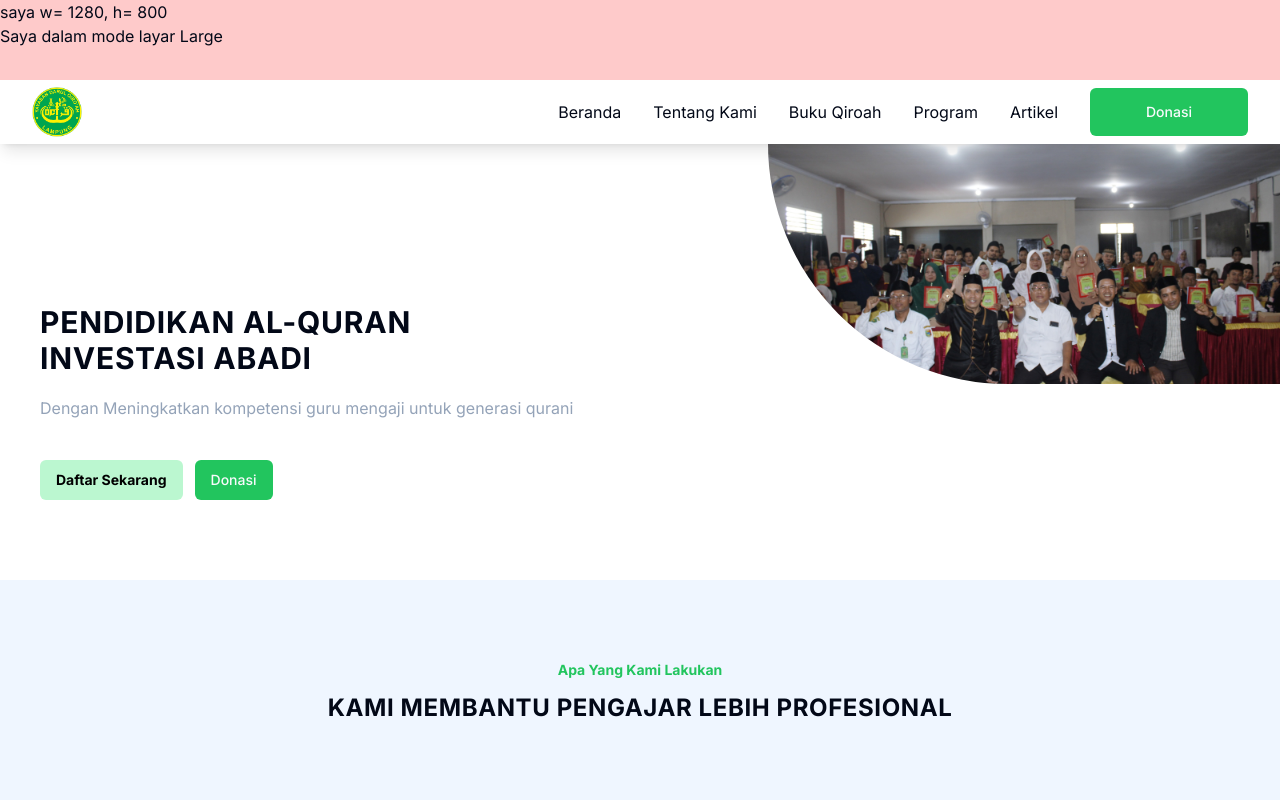
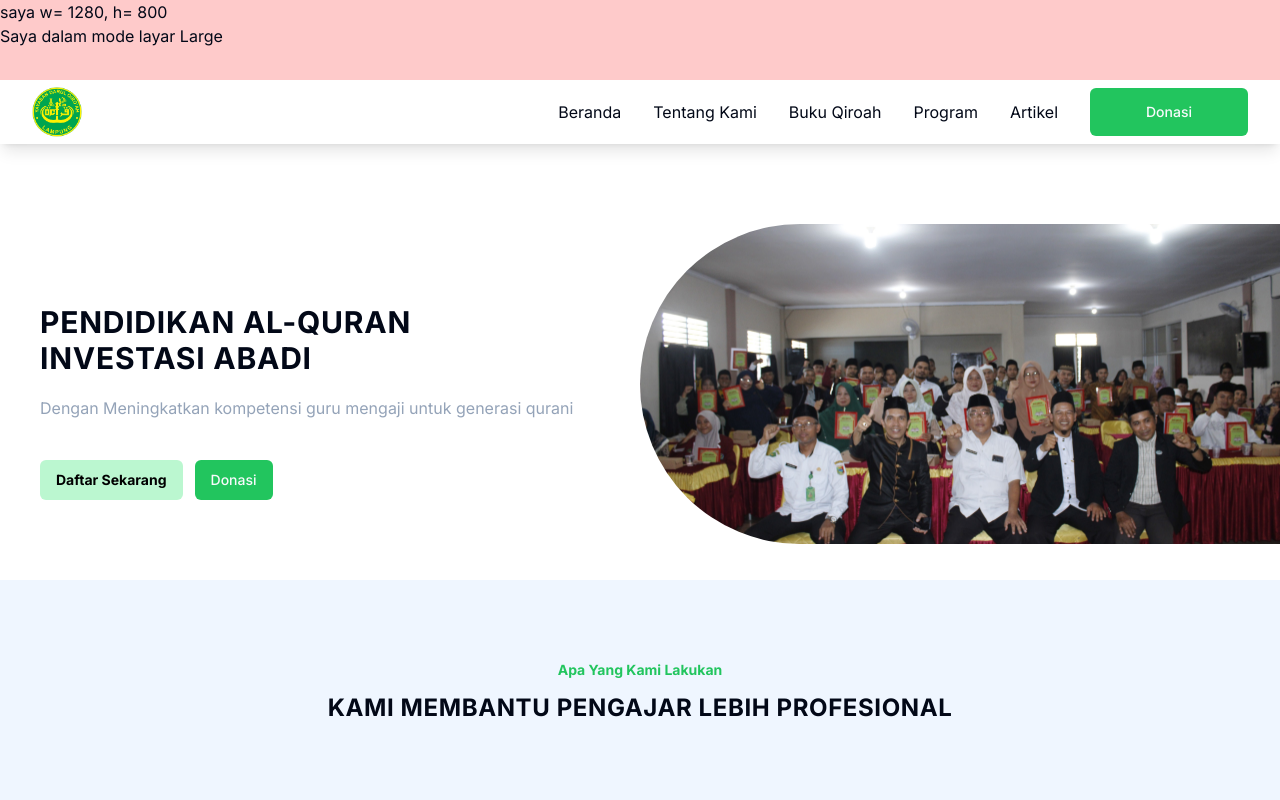
Before and after one commit to auziqni/darul-qiroah-lampung, a Next.js app: page / in a window 1280 px wide. Shown: the top 800 px of the page. Built offline with nearby package versions, Linux system fonts and the light colour scheme.

Commit message:
feat: hero desktop

```diff
--- a/app/page.tsx
+++ b/app/page.tsx
@@ -12,7 +12,7 @@ export default function Home() {
           <h1 className=" text-3xl font-bold text tracking-wide">
             PENDIDIKAN AL-QURAN <br /> INVESTASI ABADI
           </h1>
-          <h2 className=" text-md text-slate-400">
+          <h2 className=" text-md text-slate-400 sm:w-auto md:w-96 lg:w-auto">
             Dengan Meningkatkan kompetensi guru mengaji untuk generasi qurani
           </h2>
 
@@ -24,8 +24,8 @@ export default function Home() {
           </div>
         </div>
 
-        <div className="absolute right-0 top-0 w-2/5 -z-10 ">
-          <div className=" relative h-60  rounded-bl-full overflow-hidden ">
+        <div className="absolute right-0 top-0 w-2/5 -z-10 md:top-20 md:w-1/2 ">
+          <div className=" relative h-60 rounded-bl-full overflow-hidden md:rounded-l-full md:h-80 ">
             <Image
               src={"/images/hero-image.jpg"}
               alt="bg"
--- a/components/helpscreen.tsx
+++ b/components/helpscreen.tsx
@@ -70,7 +70,7 @@ export default function Helpscreen() {
   }, []);
 
   return (
-    <main className=" flex flex-col gap-3">
+    <main className=" flex flex-col gap-3 sticky top-0 z-10">
       <div className={`${screenMode?.style} h-20 w-full`}>
         <h1>
           {" "}
```
